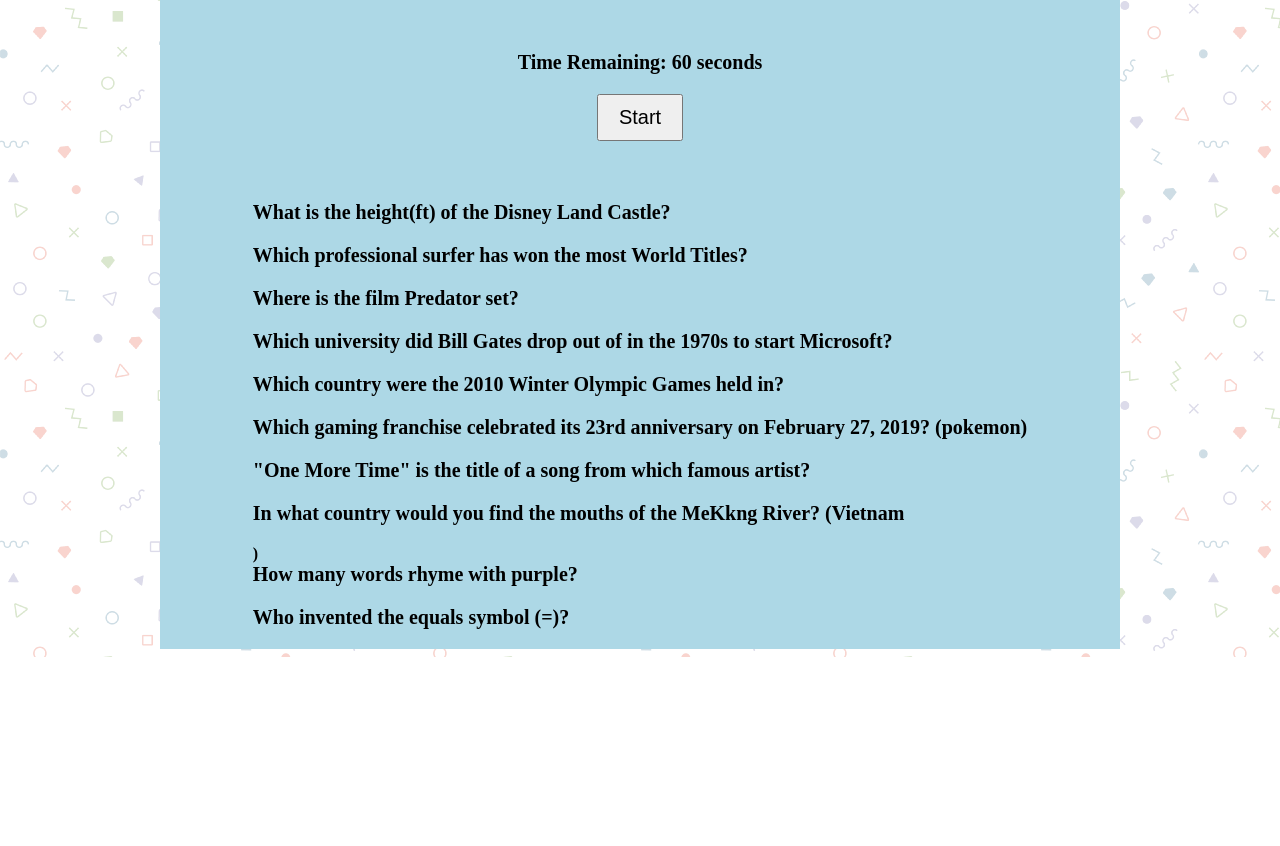
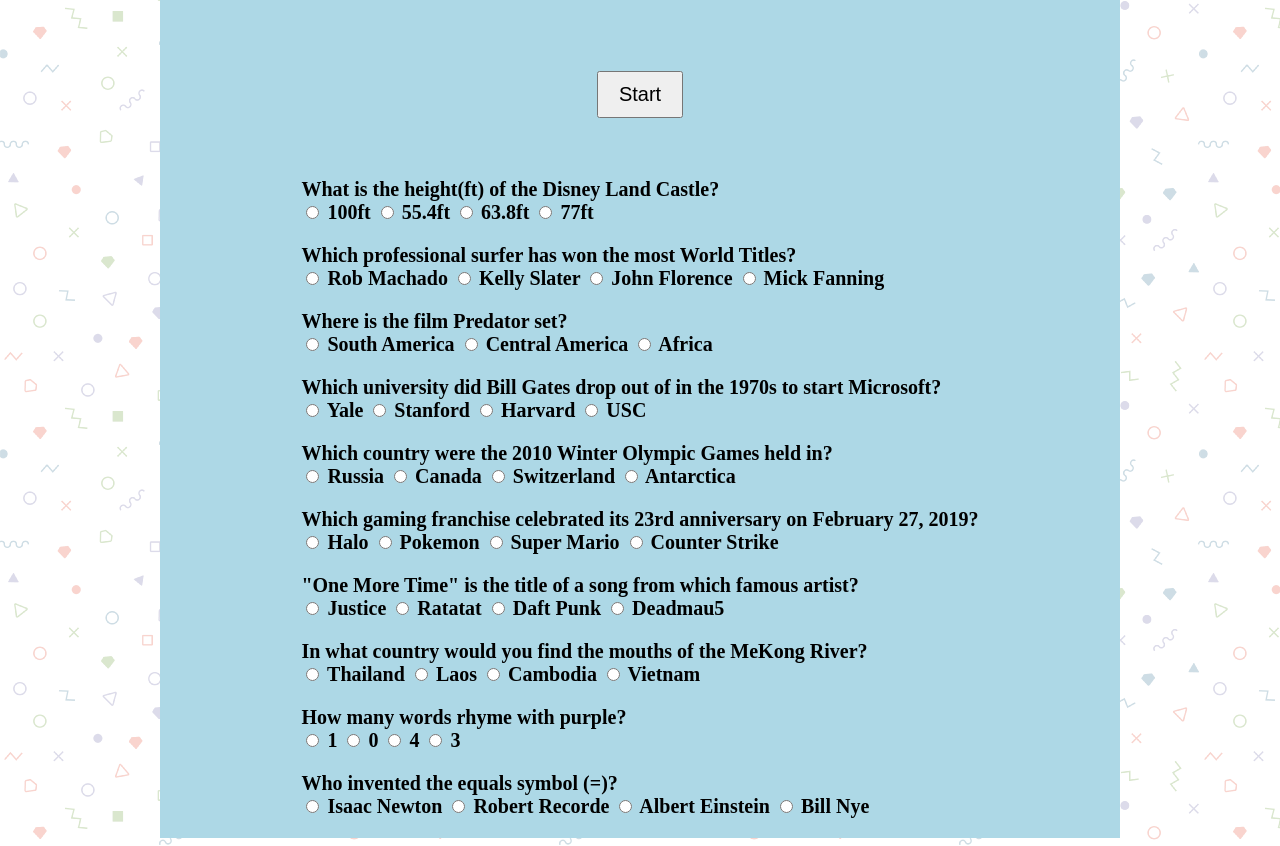
Before and after one commit to codytdrew/TriviaGame, a plain HTML site: page index.html in a window 1280 px wide. Shown: the part 148-994 px from the top of the page. Before the commit the page ends 805 px from the top, so only its background shows below. Drawn offline with nearby package versions, Linux system fonts and the light colour scheme.

Commit message:
March 22nd update

```diff
--- a/assets/javascript/app.js
+++ b/assets/javascript/app.js
@@ -1,33 +1,62 @@
-//Trivia Game
+    //Trivia Game
+    // The user will be prompted with 10 multiple choice questions
+    // After timer runs out (60s), the page reveals the number of questions that the player answer correctly and incorrectly
+    // User can only pick one answer per question
 
-    // The user will be prompted with True/False or multiple choice questions
-            // After timer runs out, the page reveals the number of questions that the player answer correctly and incorrectly
-        // User can only pick one answer per question
-        //include a countdown timer
+window.onload = function() {
+        // When the start button is pressed, we begin the countdown
+    $("#start").on("click", start);
+};
 
-    window.onload = function() {
-        $("#start").on("click", start);
-    };
+    // Variable that sets our number counter to 60
+    var timeLeft = 60;
 
-    //  Variable that will hold our setInterval that runs the countdown
-    var askQuestion;
+    // Variable that holds our interval ID upon start of quiz
+    var interValId;
 
-    function reset() {
+    // prevents clock from being sped up
+    var clockRunning = false;
 
-        time = 60;
+    // This is the start function that sets our interval
+    // Runs a decrement once a second
+    function start() {
+
+        if (!clockRunning) {
+        intervalId = setInterval(decrement, 1000);
+        clockRunning = true;
+    }
+}
+    // This is the decrement function
+    function decrement () {
+        timeLeft--;
+
+    $("#display").html("<h2>" + "Time Remaining: " + timeLeft + "</h2>");
+
+    if(timeLeft === 0) {
+    function timeUp() {
+        // in the element with an id of display add an h2 saying Time's Up!
+        // console log done
+
+        clockRunning = false;
+        console.log("done");
+        $("#display").append("<h2>" + "Time's Up!" + "</h2>");
+        console.log("time is up");
+        clearInterval(intervalId);
+    }
+    timeUp();
+}
+    }
+    // var askQuestion;
+
+    // function reset() {
+
+    //     time = 60;
 
     // DONE: Change the "display" div to "0."
-    $("#display").text("60");
+    // $("#display").text("60");
 
 
-    var wrongGuesses = [];
+    // var wrongGuesses = [];
 
 // Player has a limited amount of time to finish this quiz
 // The game ends when the timer runs out.
-
-// setTimeout(tenSeconds, 1000 * 10);
-// setTimeout(twentySeconds, 1000 * 20);
-// setTimeout(thirtySeconds, 1000 * 30);
-// setTimeout(fortySeconds, 1000 * 40);
-// setTimeout(fiftySeconds, 1000 * 50);
-// setTimeout(timeUp, 1000 * 60);
--- a/index.html
+++ b/index.html
@@ -15,7 +15,7 @@
         </div>
 
         <div id="game-time">
-            <div id="display">Time Remaining: 60 seconds</div>
+            <div id="display"></div>
 
             <div id="buttons">
                 <button id="start">Start</button>
@@ -23,17 +23,85 @@
 
             <div id="question-master">
 
-                <div id="q1">What is the height(ft) of the Disney Land Castle?</div>
-                <div id="q2">Which professional surfer has won the most World Titles?</div>
-                <div id="q3">Where is the film Predator set?</div>
-                <div id="q4">Which university did Bill Gates drop out of in the 1970s to start Microsoft?</div>
-                <div id="q5">Which country were the 2010 Winter Olympic Games held in?</div>
-                <div id="q6">Which gaming franchise celebrated its 23rd anniversary on February 27, 2019? (pokemon)</div>
-                <div id="q7">"One More Time" is the title of a song from which famous artist?</div>
-                <div id="q8">In what country would you find the mouths of the MeKkng River? (Vietnam</div> )
-                <div id="q9">How many words rhyme with purple?</div>
-                <div id="q10">Who invented the equals symbol (=)?</div>
-
+                <div id="q1">What is the height(ft) of the Disney Land Castle?<br>
+                    <div class="possiblity">
+                        <input type="radio" name="disney" value="100ft"> 100ft
+                        <input type="radio" name="disney" value="55.4ft"> 55.4ft
+                        <input type="radio" name="disney" value="63.8ft"> 63.8ft
+                        <input type="radio" name="disney" value="77ft"> 77ft
+                    </div>
+                </div>
+                <div id="q2">Which professional surfer has won the most World Titles?<br>
+                    <div class="possiblity">
+                        <input type="radio" name="surfer" value="Rob Machado"> Rob Machado
+                        <input type="radio" name="surfer" value="Kelly Slater"> Kelly Slater
+                        <input type="radio" name="surfer" value="John Florence"> John Florence
+                        <input type="radio" name="surfer" value="Mick Fanning"> Mick Fanning
+                    </div>
+                </div>
+                <div id="q3">Where is the film Predator set?<br>
+                    <div class="possiblity">
+                        <input type="radio" name="predator" value="South America"> South America
+                        <input type="radio" name="predator" value="Central America"> Central America
+                        <input type="radio" name="predator" value="Africa"> Africa
+                    </div>
+                </div>
+                <div id="q4">Which university did Bill Gates drop out of in the 1970s to start Microsoft?<br>
+                    <div class="possiblity">
+                        <input type="radio" name="BillyG" value="Yale"> Yale
+                        <input type="radio" name="BillyG" value="Stanford"> Stanford
+                        <input type="radio" name="BillyG" value="Harvard"> Harvard
+                        <input type="radio" name="BillyG" value="USC"> USC
+                    </div>
+                </div>
+                <div id="q5">Which country were the 2010 Winter Olympic Games held in?<br>
+                    <div class="possiblity">
+                        <input type="radio" name="olympics" value="Russia"> Russia
+                        <input type="radio" name="olympics" value="Canada"> Canada
+                        <input type="radio" name="olympics" value="Switzerland"> Switzerland
+                        <input type="radio" name="olympics" value="Antarctica"> Antarctica
+                    </div>
+                </div>
+                <div id="q6">Which gaming franchise celebrated its 23rd anniversary on February 27, 2019?<br>
+                    <div class="possiblity">
+                        <input type="radio" name="videogames" value="Halo"> Halo
+                        <input type="radio" name="videogames" value="Pokemon"> Pokemon
+                        <input type="radio" name="videogames" value="Super-Mario"> Super Mario
+                        <input type="radio" name="videogames" value="Counter-Strike"> Counter Strike
+                    </div>
+                </div>
+                <div id="q7">"One More Time" is the title of a song from which famous artist?<br>
+                    <div class="possiblity">
+                        <input type="radio" name="Daft" value="Justice"> Justice
+                        <input type="radio" name="Daft" value="Ratatat"> Ratatat
+                        <input type="radio" name="Daft" value="Daft-Punk"> Daft Punk
+                        <input type="radio" name="Daft" value="Deadmau5"> Deadmau5
+                    </div>
+                </div>
+                <div id="q8">In what country would you find the mouths of the MeKong River?<br>
+                    <div class="possiblity">
+                        <input type="radio" name="Mekong" value="Thailand"> Thailand
+                        <input type="radio" name="Mekong" value="Laos"> Laos
+                        <input type="radio" name="Mekong" value="Cambodia"> Cambodia
+                        <input type="radio" name="Mekong" value="Vietnam"> Vietnam
+                    </div>
+                </div>
+                <div id="q9">How many words rhyme with purple?<br>
+                    <div class="possiblity">
+                        <input type="radio" name="purps" value="1"> 1
+                        <input type="radio" name="purps" value="0"> 0
+                        <input type="radio" name="purps" value="4"> 4
+                        <input type="radio" name="purps" value="3"> 3
+                    </div>
+                </div>
+                <div id="q10">Who invented the equals symbol (=)?<br>
+                    <div class="possiblity">
+                        <input type="radio" name="equals" value="Isaac-Newton"> Isaac Newton
+                        <input type="radio" name="equals" value="Robert-Recorde"> Robert Recorde
+                        <input type="radio" name="equals" value="Albert-Einstein"> Albert Einstein
+                        <input type="radio" name="equals" value="Bill-Nye"> Bill Nye
+                    </div>
+                </div>
             </div>
         </div>
     </div>
@@ -52,7 +120,7 @@
 
 
 <script src="https://ajax.googleapis.com/ajax/libs/jquery/3.3.1/jquery.min.js"></script>
-<script src="./assets/javascript/game.js"></script>
+<script src="./assets/javascript/app.js"></script>
 
 </body>
 </html>
```
Also changed, not shown: 2 other files.
